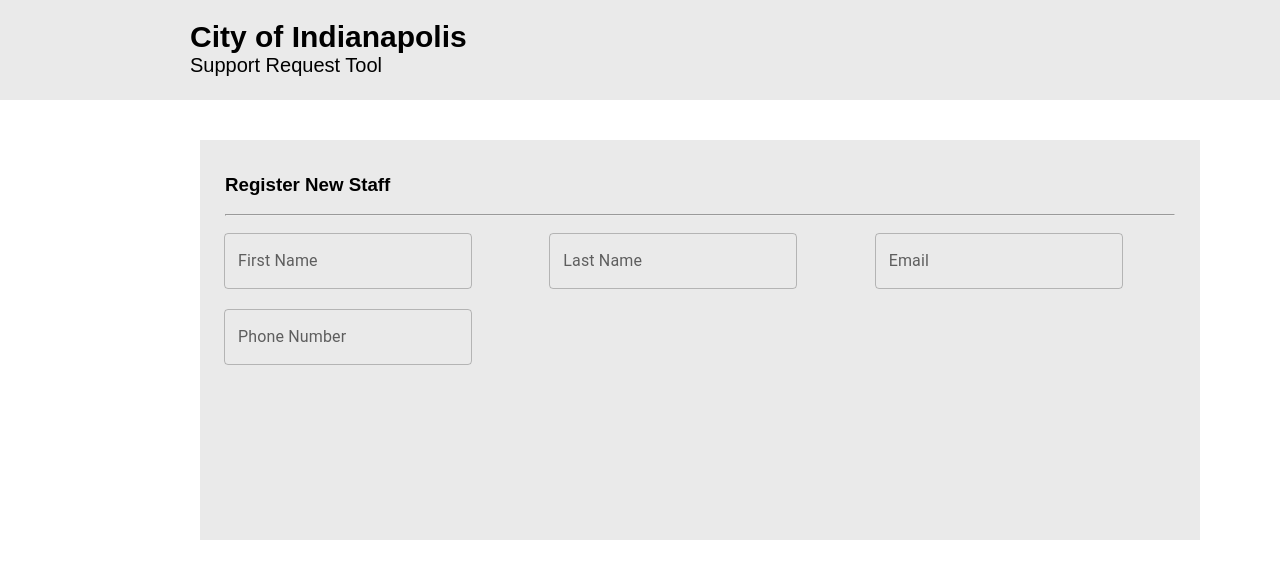
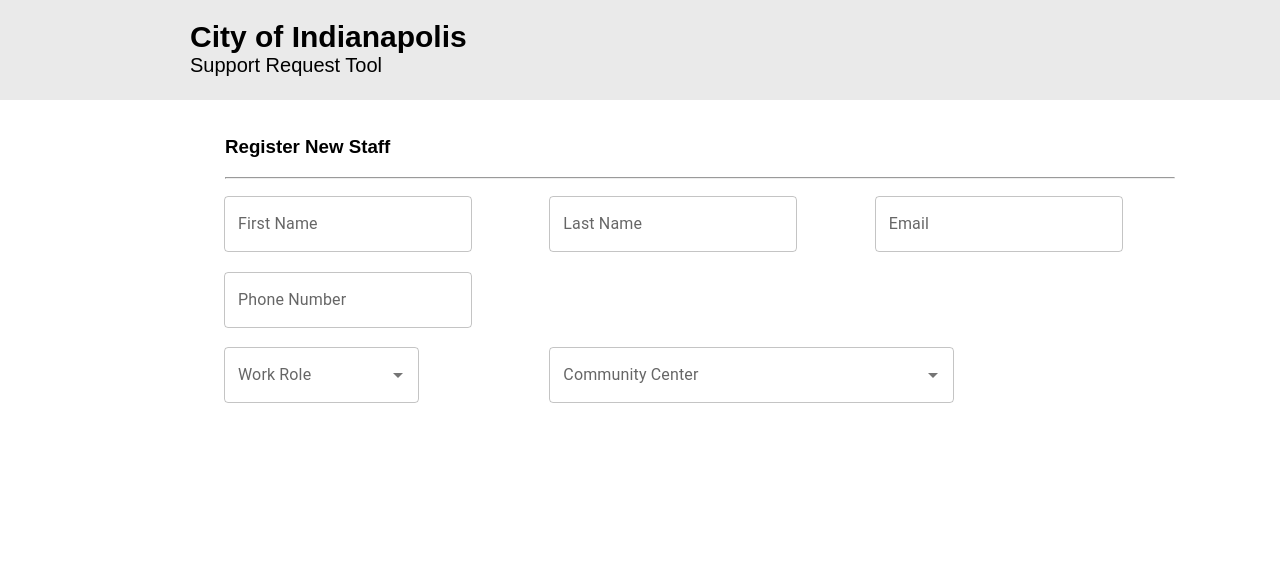
Before and after one commit to ketankapale8/Indyrent, a React (Create React App) app: page /new-staff in a window 1280 px wide. Shown: the top 578 px of the page. Built offline with nearby package versions, Linux system fonts and the light colour scheme; a web font is replaced by a local one.

Commit message:
NewStaffMembers
Signed-off-by: ketankapale8 <ketan.kapale@gmail.com>

```diff
--- a/package.json
+++ b/package.json
@@ -5,12 +5,12 @@
   "dependencies": {
     "@emotion/react": "^11.8.2",
     "@emotion/styled": "^11.8.1",
-    "@material-ui/core": "^5.0.0-beta.5",
     "@mui/lab": "^5.0.0-alpha.75",
     "@mui/material": "^5.5.3",
     "@testing-library/jest-dom": "^5.16.3",
     "@testing-library/react": "^12.1.4",
     "@testing-library/user-event": "^13.5.0",
+    "date-fns": "^2.28.0",
     "react": "^18.0.0",
     "react-dom": "^18.0.0",
     "react-router-dom": "^6.2.2",
--- a/src/components/NewStaff/index.js
+++ b/src/components/NewStaff/index.js
@@ -6,14 +6,26 @@
 import Stack from '@mui/material/Stack';
 import Button from '@mui/material/Button';
 import { Grid } from '@mui/material';
-
-// import AdapterDateFns from '@mui/lab/AdapterDateFns';
-// import LocalizationProvider from '@mui/lab/LocalizationProvider';
-// import DesktopDatePicker from '@mui/lab/DesktopDatePicker';
+import AdapterDateFns from '@mui/lab/AdapterDateFns';
+import LocalizationProvider from '@mui/lab/LocalizationProvider';
+import DesktopDatePicker from '@mui/lab/DesktopDatePicker';
+import Autocomplete from '@mui/material/Autocomplete';
 import './styles.css'
 
 export default function NewStaff({ title }) {
   const [value, setValue] = React.useState(new Date('2014-08-18T21:11:54'));
+
+  const dropdownOptions = [
+    {
+      items: 'item 1'
+    },
+    {
+      items: 'item 2'
+    },
+    {
+      items: 'item 3'
+    }
+  ]
 
   const handleChange = (newValue) => {
     setValue(newValue);
@@ -23,7 +35,7 @@
       sx={{
         width: 1000,
         height: 400,
-        backgroundColor: '#EAEAEA',
+        backgroundColor: '#FFFFF',
       }}
       style={{ marginLeft: 200, marginTop: 40, alignContent: 'center', display: 'flex', flexDirection: 'column', justifyContent: 'center' }}
     >
@@ -76,20 +88,47 @@
             />
           </Grid>
 
-          <Grid xs={4} style={{ paddingTop: 20 }}>
-            {/* <LocalizationProvider dateAdapter={AdapterDateFns}>
+          <Grid xs={5} style={{ paddingTop: 20 }}>
+            <LocalizationProvider dateAdapter={AdapterDateFns}>
               <Stack spacing={3}>
                 <DesktopDatePicker
-                  label="Date desktop"
+                  label="Start Date"
                   inputFormat="MM/dd/yyyy"
                   value={value}
                   onChange={handleChange}
                   renderInput={(params) => <TextField {...params} />}
                 />
               </Stack>
-            </LocalizationProvider> */}
+            </LocalizationProvider>
           </Grid>
         </Grid>
+
+        <Grid container spacing={2} style={{ paddingTop: 35 }} >
+          <Grid xs={4}>
+            <Stack spacing={3} sx={{ width: 195 }}>
+              <Autocomplete
+                id="work-role"
+                Work Role
+                options={dropdownOptions.map((option) => option.items)}
+                renderInput={(params) => <TextField {...params} label="Work Role" />}
+              />
+            </Stack>
+          </Grid>
+
+          <Grid xs={4}>
+            <Stack spacing={2} sx={{ width: 405 }}>
+              <Autocomplete
+                id="work-role"
+                Work Role
+                options={dropdownOptions.map((option) => option.items)}
+                renderInput={(params) => <TextField {...params} label="Community Center" />}
+              />
+            </Stack>
+          </Grid>
+
+        </Grid>
+
+
       </div>
 
     </Box>
```
Also changed, not shown: 1 other file (tests, documents, lock files or other folders).
